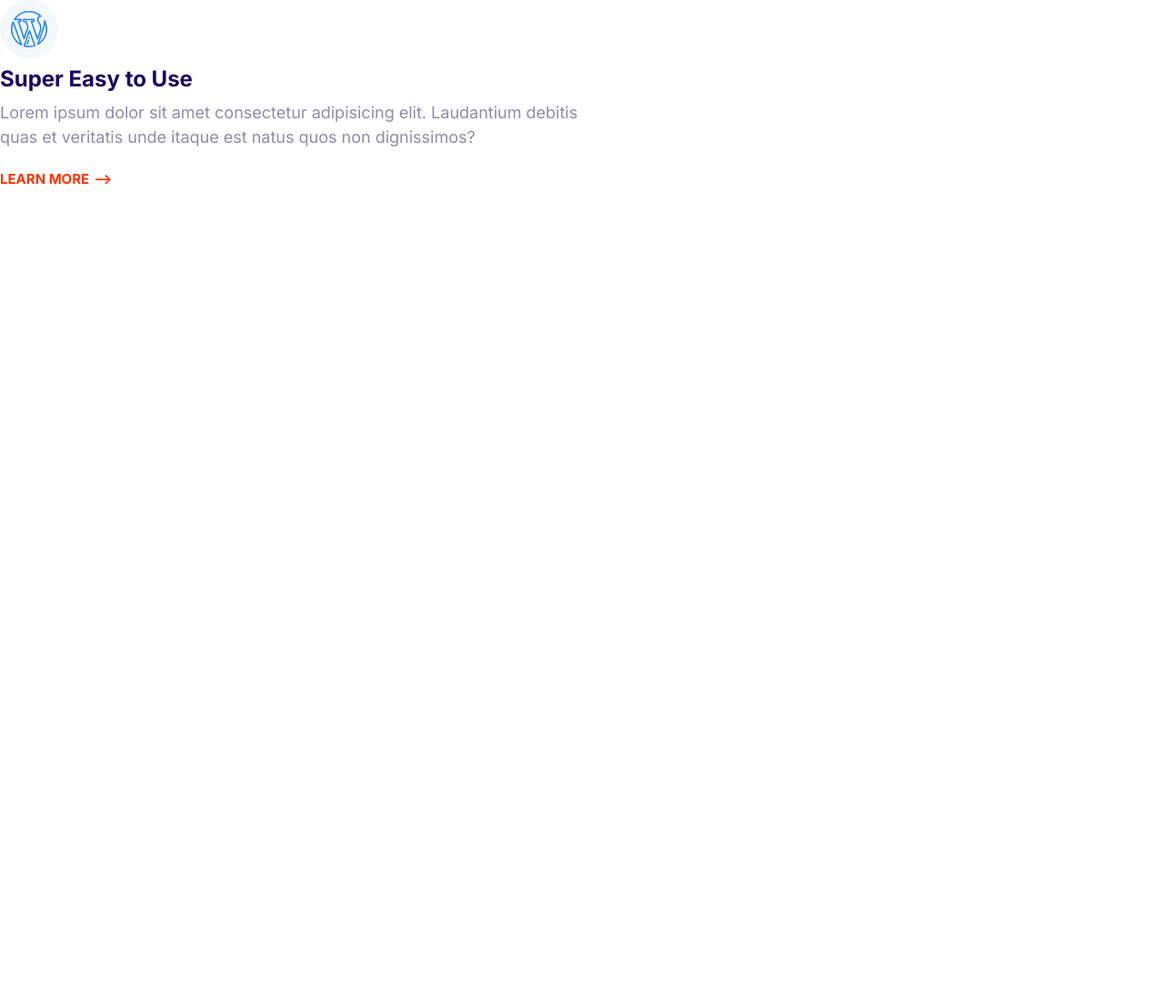
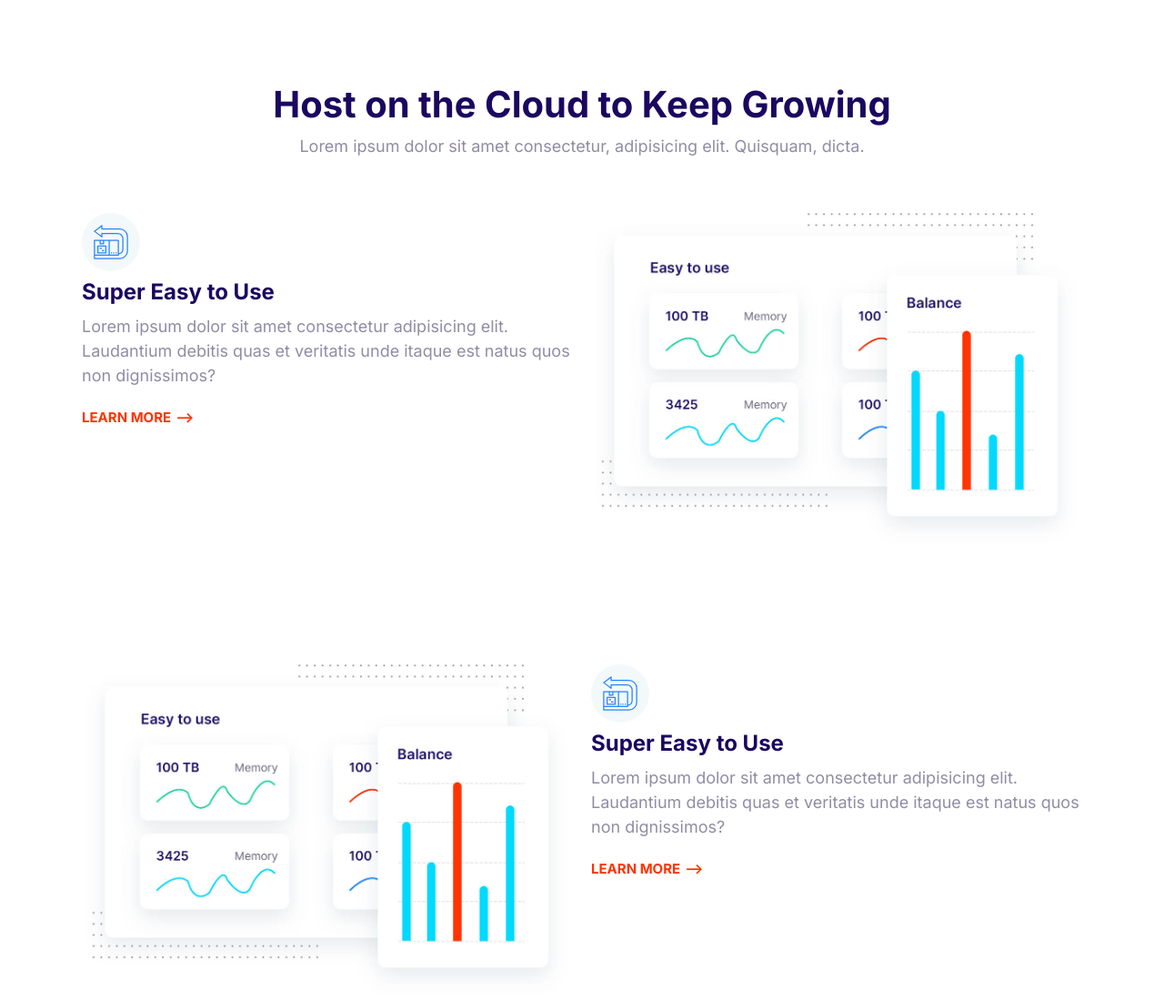
Before and after one commit to andy-p1/moshify, a plain HTML site: page index.html in a window 1280 px wide. Shown: the top 1100 px of the page at 91% size. Before the commit the page ends 800 px from the top, so only its background shows below. Drawn offline with Linux system fonts and the light colour scheme.

Commit message:
added features to styles.css

```diff
--- a/css/styles.css
+++ b/css/styles.css
@@ -749,7 +749,24 @@ a:hover {
     margin: 0 auto;
 }
 /*Feature */
+.feature {
+    gap: 4rem 2rem;
+    margin: 12rem 0;
+}
+
+.feature:first-of-type {
+    margin-top: 6rem;
+}
 
 .feature__heading {
     margin: 1rem 0;
 }
+
+.feature_image {
+    width: 100%;
+}
+@media screen and (min-width: 768px) {
+    .feature:nth-of-type(even) .feature__content {
+        order: 2;
+    }
+}
--- a/index.html
+++ b/index.html
@@ -15,22 +15,96 @@
     <link rel="stylesheet" href="/css/styles.css" />
   </head>
   <body>
-    <article class="grid grid--1x2">
-      <div>
+    <section class="block container">
+      <header class="block__header">
+        <h2>Host on the Cloud to Keep Growing</h2>
+        <p>
+          Lorem ipsum dolor sit amet consectetur, adipisicing elit. Quisquam,
+          dicta.
+        </p>
+      </header>
+      <article class="grid grid--1x2 feature">
+        <div class="feature__content">
           <span class="icon-container">
             <svg class="icon icon--primary">
-            <use xlink:href="images/sprite.svg#wordpress"></use>
+              <use xlink:href="images/sprite.svg#easy"></use>
             </svg>
           </span>
           <h3 class="feature__heading">Super Easy to Use</h3>
           <p>
             Lorem ipsum dolor sit amet consectetur adipisicing elit. Laudantium
-          debitis quas et veritatis unde itaque est natus quos non dignissimos?
+            debitis quas et veritatis unde itaque est natus quos non
+            dignissimos?
           </p>
           <a href="#" class="link-arrow">Learn More</a>
         </div>
-      <img src="" alt="" />
+        <picture>
+          <source
+            type="images/webp"
+            srcset="images/easy.webp 1x, images/easy@2x.webp 2x"
+          />
+          <source
+            type="images/jpg"
+            srcset="images/easy.jpg 1x, images/easy@2x.jpg 2x"
+          />
+          <img class="feature_image" src="images/easy@2x.jpg" alt="" />
+        </picture>
       </article>
+      <article class="grid grid--1x2 feature">
+        <div class="feature__content">
+          <span class="icon-container">
+            <svg class="icon icon--primary">
+              <use xlink:href="images/sprite.svg#easy"></use>
+            </svg>
+          </span>
+          <h3 class="feature__heading">Super Easy to Use</h3>
+          <p>
+            Lorem ipsum dolor sit amet consectetur adipisicing elit. Laudantium
+            debitis quas et veritatis unde itaque est natus quos non
+            dignissimos?
+          </p>
+          <a href="#" class="link-arrow">Learn More</a>
+        </div>
+        <picture>
+          <source
+            type="images/webp"
+            srcset="images/easy.webp 1x, images/easy@2x.webp 2x"
+          />
+          <source
+            type="images/jpg"
+            srcset="images/easy.jpg 1x, images/easy@2x.jpg 2x"
+          />
+          <img class="feature_image" src="images/easy@2x.jpg" alt="" />
+        </picture>
+      </article>
+      <article class="grid grid--1x2 feature">
+        <div class="feature__content">
+          <span class="icon-container">
+            <svg class="icon icon--primary">
+              <use xlink:href="images/sprite.svg#easy"></use>
+            </svg>
+          </span>
+          <h3 class="feature__heading">Super Easy to Use</h3>
+          <p>
+            Lorem ipsum dolor sit amet consectetur adipisicing elit. Laudantium
+            debitis quas et veritatis unde itaque est natus quos non
+            dignissimos?
+          </p>
+          <a href="#" class="link-arrow">Learn More</a>
+        </div>
+        <picture>
+          <source
+            type="images/webp"
+            srcset="images/easy.webp 1x, images/easy@2x.webp 2x"
+          />
+          <source
+            type="images/jpg"
+            srcset="images/easy.jpg 1x, images/easy@2x.jpg 2x"
+          />
+          <img class="feature_image" src="images/easy@2x.jpg" alt="" />
+        </picture>
+      </article>
+    </section>
     <script src="main.js"></script>
   </body>
 </html>
```
Lines whose indentation alone changed are shown as unchanged.
